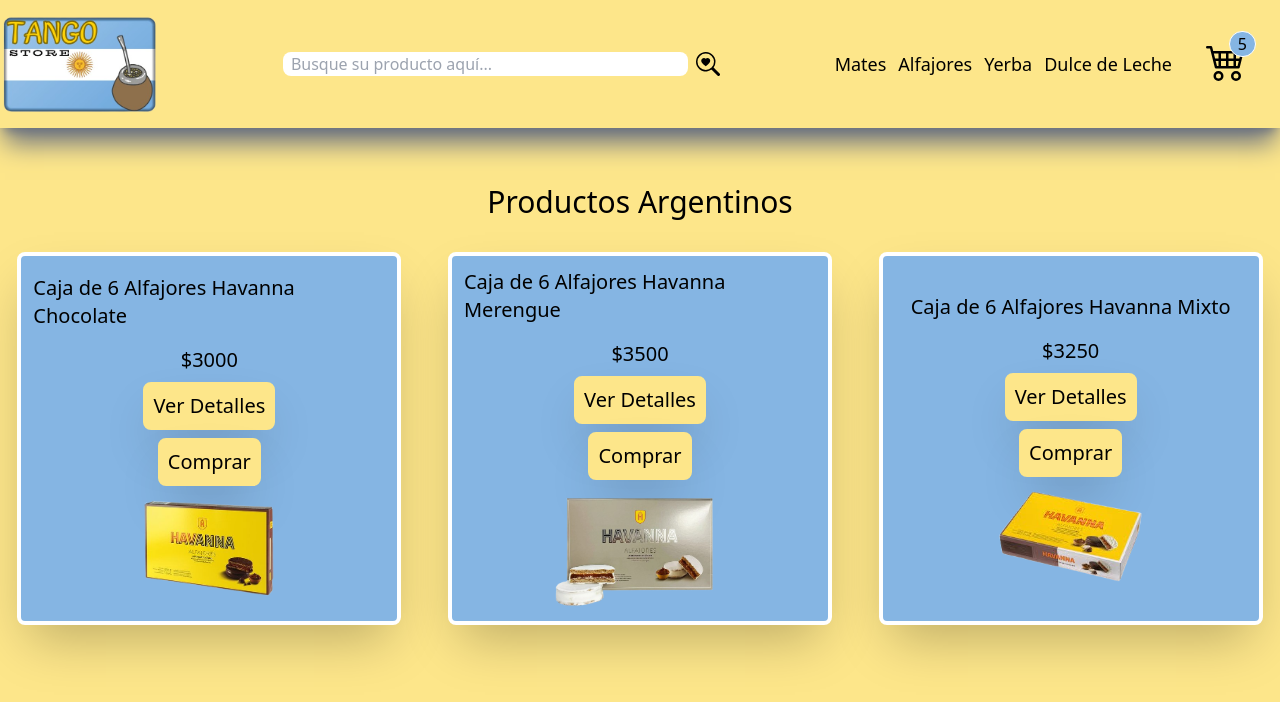
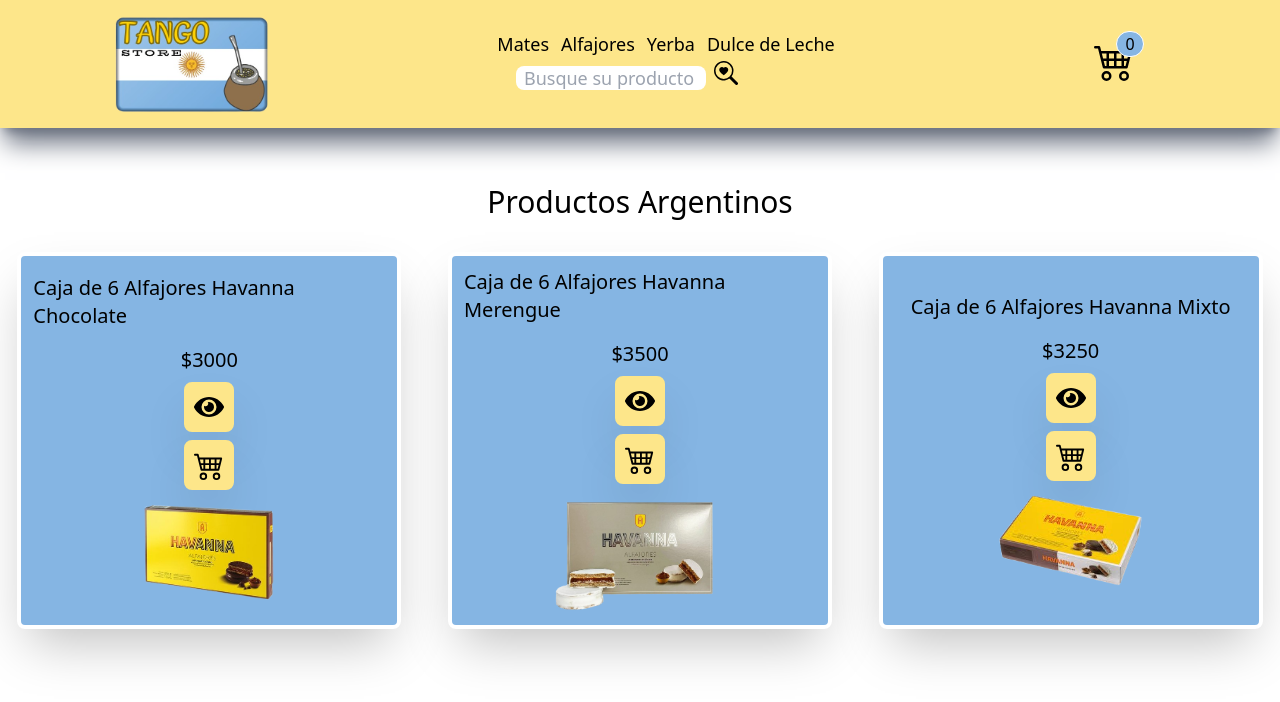
Before and after one commit to solorlanda/Orlanda2daPreentrega, a React (Vite) app: page /category/alfajores in a window 1280 px wide. Shown: the top 702 px of the page. Built offline with nearby package versions, Linux system fonts and the light colour scheme; a web font is replaced by a local one.

Commit message:
cart changes

```diff
--- a/index.html
+++ b/index.html
@@ -6,7 +6,7 @@
     <meta name="viewport" content="width=device-width, initial-scale=1.0" />
     <title>Tango Store</title>
   </head>
-  <body class="bg-amber-200">
+  <body class="bg-white">
     <div id="root"></div>
     <script type="module" src="/src/main.jsx"></script>
   </body>
--- a/src/App.jsx
+++ b/src/App.jsx
@@ -2,19 +2,25 @@
 import NavBar from "./components/NavBar/NavBar";
 import ItemListContainer from "./components/ItemListContainer/ItemListContainer";
 import ItemDetailConteiner from "./components/ItemDetailConteiner/ItemDetailConteiner";
+import ShoppingCart from "./components/ShoppingCart/ShoppingCart";
+import { CartContextProvider } from "./components/CartContext/CartContext";
 
 function App() {
+  const cartContext = [];
 
   return (
+    <CartContextProvider>
       <BrowserRouter>
-        <NavBar/>
-        <Routes>
+          <NavBar/>
+          <Routes>
           <Route path="/" element={<ItemListContainer greetings={"Productos Argentinos"}/>} />
           <Route path="/category/:idCategory" element={<ItemListContainer greetings={"Productos Argentinos"}/>}/>
           <Route path="/detail/:idProduct" element={<ItemDetailConteiner/>} />
-        </Routes>
+          <Route path="/search/:idSearch" element={<ItemListContainer/>}/>
+          <Route path="/cart" element={<ShoppingCart/>}/>
+          </Routes>
       </BrowserRouter>
+    </CartContextProvider>
   )
 }
-
 export default App
--- /dev/null
+++ b/src/components/CartContext/CartContext.jsx
@@ -0,0 +1,11 @@
+import { createContext, useState } from "react";
+
+export const CartContext = createContext(null)
+
+export const CartContextProvider = ({children}) => {
+    const [cart, setCart] = useState([]);
+
+    return (
+        <CartContext.Provider value={[cart, setCart]}>{children}</CartContext.Provider>
+    )
+}
--- a/src/components/CartWidget/CartWidget.jsx
+++ b/src/components/CartWidget/CartWidget.jsx
@@ -1,12 +1,18 @@
 
 import { BsCart4 } from "react-icons/bs";
+import { useContext } from "react";
+import { CartContext } from "../CartContext/CartContext";
 
 function CartWidget() {
+    const [cart, setCart] = useContext(CartContext);
+    const quantity = cart.reduce((acum, currency) => {
+        return acum + currency.quantity;
+    },0);
     return(
     <div className="relative p-2.5">
         <button>
         <BsCart4 size="40px"/>
-        <span className="absolute top-0 right-0 bg-celesteArgentina text-[16px] px-2 rounded-full border-solid border border-white">5</span>
+        <span className="absolute top-0 right-0 bg-celesteArgentina text-[16px] px-2 rounded-full border-solid border border-white">{quantity}</span>
         </button>
     </div>
     )
--- a/src/components/ItemDetailConteiner/ItemDetail.jsx
+++ b/src/components/ItemDetailConteiner/ItemDetail.jsx
@@ -1,10 +1,11 @@
+import { MdOutlineShoppingCartCheckout } from "react-icons/md";
 
 const ItemDetail = ({product}) => {
     return(
         <div className="flex flex-col justify-center items-center content-center justify-items-center font-letraH1 rounded-lg bg-celesteArgentina p-1 shadow-2xl border-solid border-4 border-white hover:border-dotted text-xl mt-8 m-2 font-semibold w-1/2">
             <h1 className="items-center">{product.nombre}</h1>
             <img className="items-center w-96" src={product.imagen} alt={product.nombre} />
-            <button className="bg-amber-200 rounded-lg p-2 shadow-2xl border-2 border-amber-200 hover:border-solid hover:border-2 hover:border-yellow-500 hover:bg-white hover:underline hover:decoration-solid mt-2">Comprar</button>
+            <button className="bg-amber-200 rounded-lg p-2 shadow-2xl border-2 border-amber-200 hover:border-solid hover:border-2 hover:border-yellow-500 hover:bg-white hover:underline hover:decoration-solid mt-2"> <MdOutlineShoppingCartCheckout size={"30px"}/></button>
             <p className="items-center">${product.precio}</p>
             <p className="items-center">{product.descripcion}</p>
             <p>{product.stock} unidades disponibles.</p>
--- /dev/null
+++ b/src/components/ItemListContainer/InputForm.jsx
@@ -0,0 +1,29 @@
+import { useState } from "react";
+
+function InputForm() {
+    // Definir un estado para guardar el valor del input
+    const [inputValue, setInputValue] = useState("");
+
+    // Manejador de cambios cuando el usuario escribe en el input
+    const handleChange = (event) => {
+        setInputValue(event.target.value); // Actualiza el estado con el valor del input
+    };
+
+    // Manejador para enviar el formulario
+    const handleSubmit = (event) => {
+        event.preventDefault(); // Evita que la página se recargue
+        console.log("Input Value:", inputValue); // Muestra el valor ingresado
+    };
+
+    return (
+        <form onSubmit={handleSubmit}>
+            <label>
+                Escribe algo:
+                <input type="text" value={inputValue} onChange={handleChange} />
+            </label>
+            <button type="submit">Enviar</button>
+        </form>
+    );
+}
+
+export default InputForm;
--- a/src/components/ItemListContainer/Item.jsx
+++ b/src/components/ItemListContainer/Item.jsx
@@ -1,16 +1,70 @@
 import { Link } from "react-router-dom";
+import { BsCart4 } from "react-icons/bs";
+import { FaEye } from "react-icons/fa";
+import { useContext } from "react";
+import { CartContext } from "../CartContext/CartContext";
 
-const Item = ({product}) => {
-    return(
+const Item = ({ product }) => {
+    const [cart, setCart] = useContext(CartContext);
+    const id = product.id;
+
+    const addToCart = () => {
+        setCart((currencyItems) => {
+            const isItemFound = currencyItems.find((item) => item.id === id);
+            if (isItemFound) {
+                return currencyItems.map((item) => {
+                    if (item.id === id) {
+                        return { ...item, quantity: item.quantity + 1 };
+                    } else {
+                        return item;
+                    }
+                });
+            } else {
+                return [...currencyItems, { id: product.id, nombre: product.nombre, precio: product.precio, imagen: product.imagen, quantity: 1 }];
+            }
+        });
+    };
+
+    const removeItem = () => {
+        setCart((currencyItems) => {
+            if (currencyItems.find((item) => item.id === id)?.quantity === 1) {
+                return currencyItems.filter((item) => item.id !== id);
+            } else {
+                return currencyItems.map((item) => {
+                    if (item.id === id) {
+                        return { ...item, quantity: item.quantity - 1 };
+                    } else {
+                        return item;
+                    }
+                });
+            }
+        });
+    };
+
+    const getQuantityById = (id) => {
+        return cart.find((item) => item.id === id)?.quantity || 0;
+    };
+
+    const quantityPerItem = getQuantityById(id);
+
+    return (
         <div className="flex" key={product.id}>
             <div className="flex flex-col justify-center items-center content-center justify-items-center font-letraH1 rounded-lg w-96 bg-celesteArgentina p-1 shadow-2xl border-solid border-4 border-white hover:border-dotted text-xl">
+                {quantityPerItem > 0 && <div>{quantityPerItem}</div>}
                 <h2 className="p-2">{product.nombre}</h2>
                 <p className="p-2">${product.precio}</p>
-                <Link to={`/detail/${product.id}`}><button className="bg-amber-200 rounded-lg p-2 shadow-2xl border-2 border-amber-200 hover:border-solid hover:border-2 hover:border-yellow-500 hover:bg-white hover:underline hover:decoration-solid">Ver Detalles</button></Link>
-                <button className="bg-amber-200 rounded-lg p-2 shadow-2xl border-2 border-amber-200 hover:border-solid hover:border-2 hover:border-yellow-500 hover:bg-white hover:underline hover:decoration-solid mt-2">Comprar</button>
+                <Link to={`/detail/${product.id}`}>
+                    <button className="bg-amber-200 rounded-lg p-2 shadow-2xl border-2 border-amber-200 hover:border-solid hover:border-2 hover:border-yellow-500 hover:bg-white hover:underline hover:decoration-solid">
+                        <FaEye size="30px" />
+                    </button>
+                </Link>
+                <button className="bg-amber-200 rounded-lg p-2 shadow-2xl border-2 border-amber-200 hover:border-solid hover:border-2 hover:border-yellow-500 hover:bg-white hover:underline hover:decoration-solid mt-2" onClick={addToCart}>
+                    <BsCart4 size="30px" />
+                </button>
                 <img className="w-48 p-2" src={product.imagen} alt={product.nombre} />
             </div>
         </div>
     );
 };
+
 export default Item;
--- a/src/components/ItemListContainer/ItemListContainer.jsx
+++ b/src/components/ItemListContainer/ItemListContainer.jsx
@@ -7,6 +7,7 @@
 function ItemListContainer({ greetings }) {
     const [products, setProducts] = useState([]);
     const {idCategory} = useParams();
+    const {idSearch} = useParams();
 
     useEffect(() => {
         getProducts
@@ -14,12 +15,15 @@
             if(idCategory){
                 const newProducts = respuesta.filter((product) => product.category===idCategory)
                 setProducts(newProducts);
+            } else if (idSearch) {
+                const newProducts = respuesta.filter((product) => product.nombre.toLowerCase().includes(idSearch.toLowerCase()))
+                setProducts(newProducts);
             } else {
                 setProducts(respuesta);
             }
         })
         .catch(error => console.error(error))
-    }, [idCategory])
+    }, [idCategory, idSearch])
 
     return (
         <div>
@@ -29,4 +33,5 @@
     )
 }
 
+
 export default ItemListContainer
--- a/src/components/NavBar/NavBar.jsx
+++ b/src/components/NavBar/NavBar.jsx
@@ -1,7 +1,8 @@
 import { Link } from "react-router-dom";
 import logo from "../../assets/logo.png";
 import CartWidget from "../CartWidget/CartWidget";
-import { BsSearchHeart } from "react-icons/bs";
+import SearchBar from "../SearchBar/SearchBar";
+
 
 
 function NavBar() {
@@ -11,12 +12,6 @@
                 <div className="size-40 content-center h-32">
                     <Link to={"/"}><img className="hover:border-solid hover:border-4 hover:border-black hover:rounded-lg" src={logo} alt="" /></Link>
                 </div>
-                <div className="flex grow justify-center items-center">
-                    <input className="h-6 w-[60%] rounded-lg p-2 m-2" type="text" placeholder="Busque su producto aquí..."/>
-                    <button>
-                    <BsSearchHeart className="size-6"/>
-                    </button>
-                </div>
                 <div className="content-center text-lg">
                     <ul className="flex justify-center items-center space-x-3">
                         <Link className="hover:underline hover:decoration-solid" to={"/category/mates"}>Mates</Link>
@@ -24,6 +19,7 @@
                         <Link className="hover:underline hover:decoration-solid" to={"/category/yerba"}>Yerba</Link>
                         <Link className="hover:underline hover:decoration-solid" to={"/category/dulce-de-leche"}>Dulce de Leche</Link>
                     </ul>
+                    <SearchBar/>
                 </div>
                 <div className="content-center p-6">
                     <CartWidget/>
--- /dev/null
+++ b/src/components/SearchBar/SearchBar.jsx
@@ -0,0 +1,36 @@
+import { useState } from "react";
+import { useNavigate } from "react-router-dom";
+import { BsSearchHeart } from "react-icons/bs";
+
+function SearchBar() {
+    const [inputValue, setInputValue] = useState("");
+    const [submittedValue, setSubmittedValue] = useState("");
+    const navigate = useNavigate();
+
+    const handleChange = (e) => {
+        setInputValue(e.target.value)
+    }
+    const handleSubmit = (e) => {
+        e.preventDefault();
+        setSubmittedValue(inputValue);
+        setInputValue("");
+        if(inputValue){
+            navigate(`/search/${inputValue}`)
+        }
+        else{
+            navigate(`/`)
+        }
+
+    }
+    return(
+        <div className="flex grow justify-center items-center">
+            <form onSubmit={handleSubmit}>
+                <input className="h-6 w-[60%] rounded-lg p-2 m-2" value={inputValue} onChange={handleChange} type="text" placeholder="Busque su producto aquí..."/>
+                <button onSubmit={handleSubmit}>
+                    <BsSearchHeart className="size-6"/>
+                </button>
+            </form>
+        </div>
+    )
+}
+export default SearchBar
--- /dev/null
+++ b/src/components/ShoppingCart/ShoppingCart.jsx
@@ -0,0 +1,9 @@
+import React from 'react'
+
+function ShoppingCart() {
+    return (
+    <div>ShoppingCart</div>
+    )
+}
+
+export default ShoppingCart
```
Also changed, not shown: package.json (+5 -2 lines), src/assets/images-products/baner.jpeg (added), 1 other file (tests, documents, lock files or other folders).
